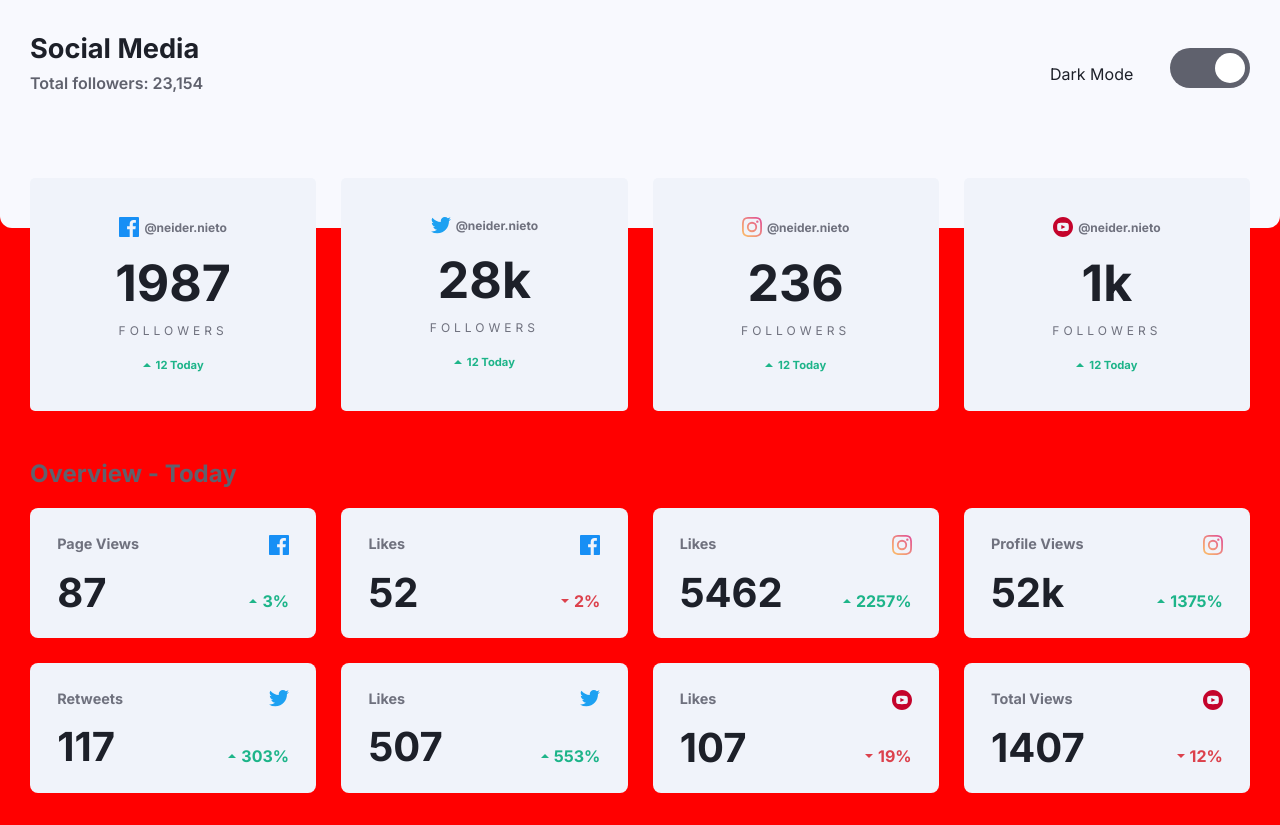
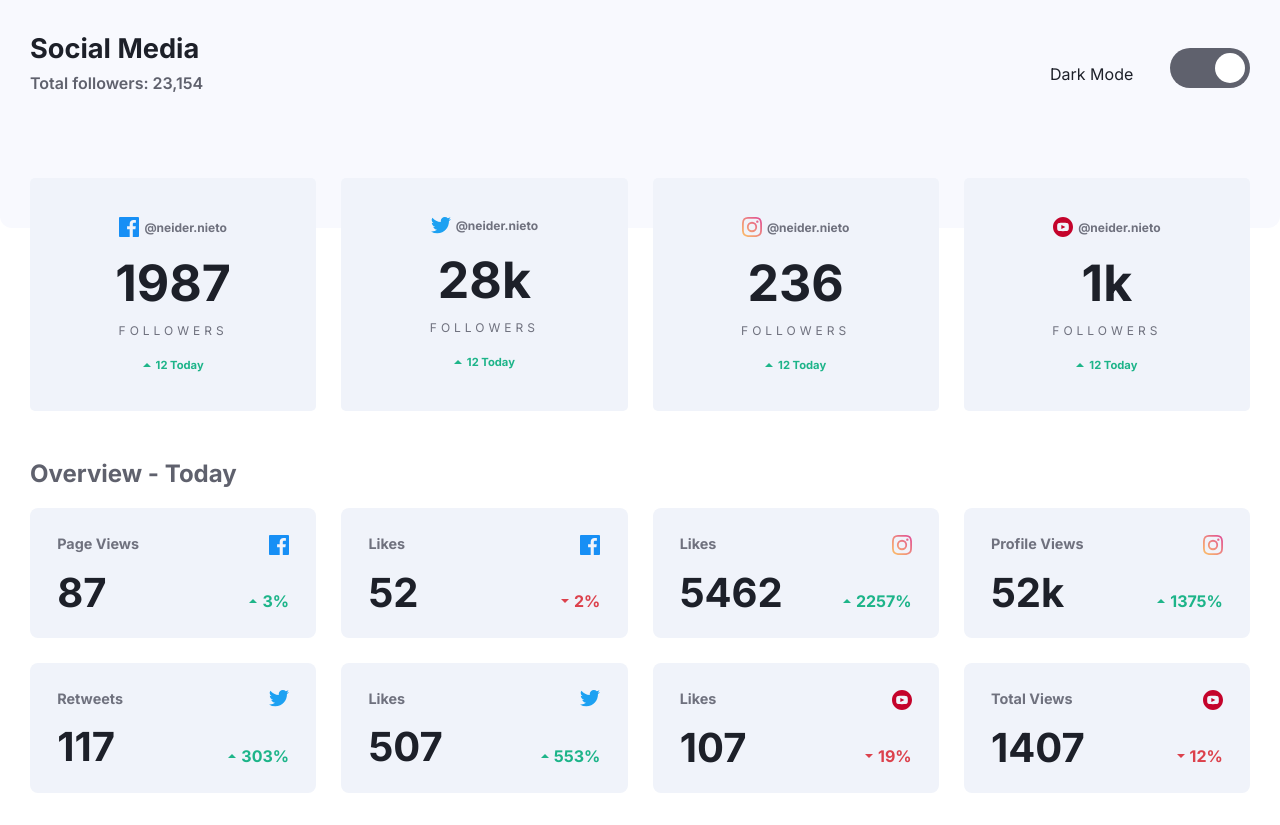
Before and after one commit to NesniDev/Social-Media-FM, a plain HTML site: page index.html in a window 1280 px wide. Drawn offline with Linux system fonts and the light colour scheme.

Commit message:
cambios en el css

```diff
--- a/css/estilos.css
+++ b/css/estilos.css
@@ -19,7 +19,7 @@ body {
     margin: 0;
     font-family: 'Inter', sans-serif;
     color: var(--baseColor);
-    background: red;
+    background: var(--base-Background);
 }
 /* header */
 
```
